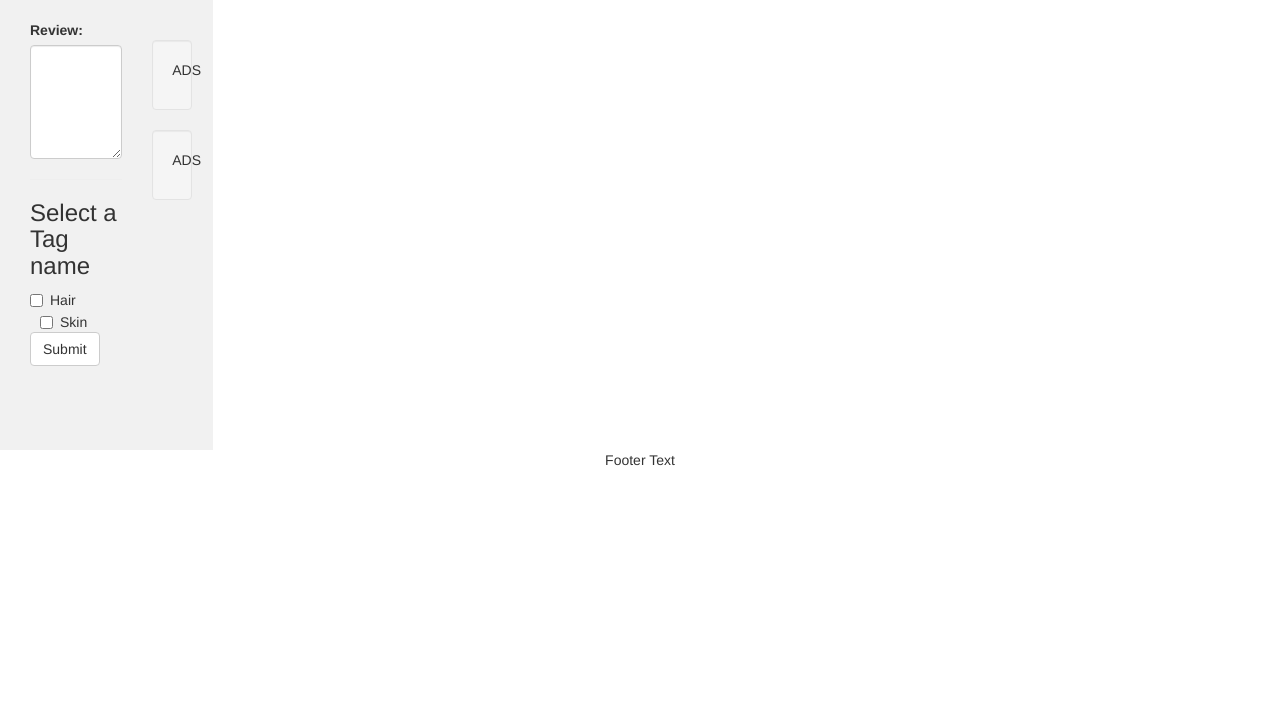
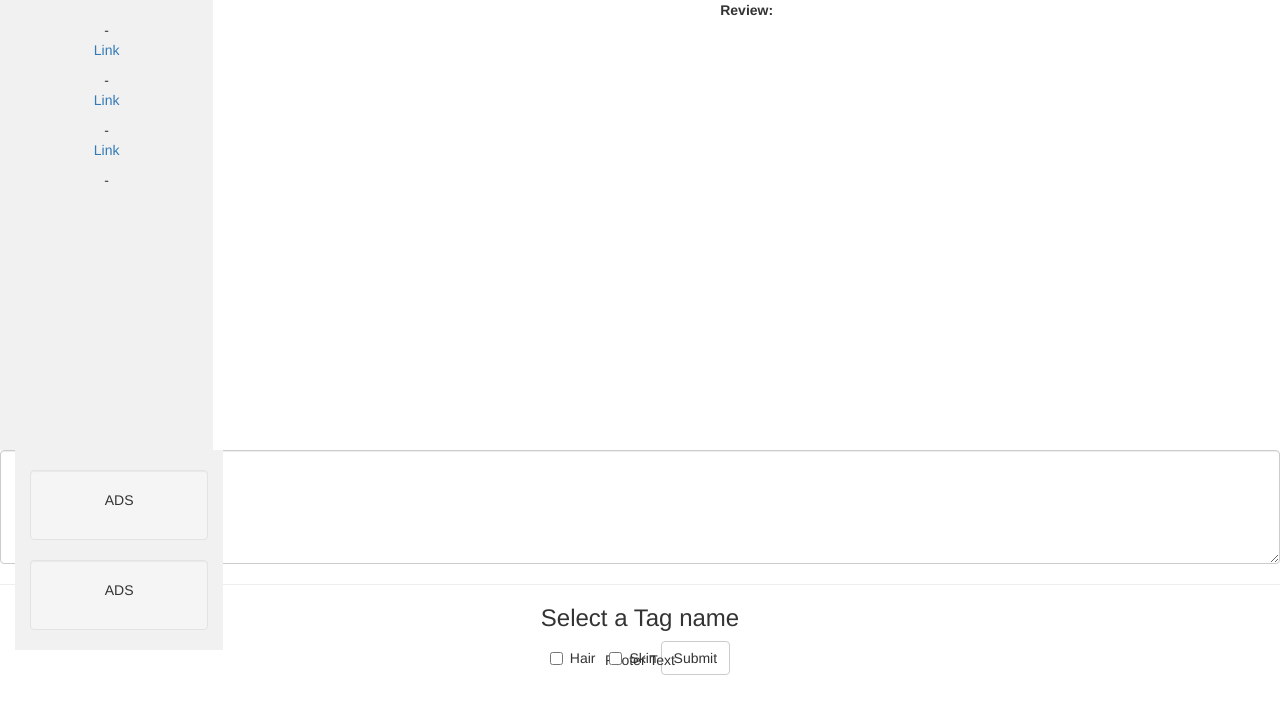
Before and after one commit to chelshunt/INST377Proj, a PHP site: page /WritePost.php in a window 1280 px wide. Shown: the part 52-766 px from the top of the page. Run offline with PHP 8.4, Linux system fonts and the light colour scheme; data that the repository does not hold is empty; some libraries are stand-ins or nearby versions.

Commit message:
Update WritePost.php

```diff
--- a/WritePost.php
+++ b/WritePost.php
@@ -114,10 +114,14 @@
 
 
 
-<div class="container-fluid text-center">
-  <div class="row content">
-    <div class="col-sm-2 sidenav">
-    <div class="col-sm-8 text-left">
+
+         <div class="container-fluid text-center">
+    <div class="row content">
+      <div class="col-sm-2 sidenav">
+ -      <p><a href="#">Link</a></p>
+ -      <p><a href="#">Link</a></p>
+ -      <p><a href="#">Link</a></p>
+ -    </div>
         <form action="Fetch.php">
        <label for="comment">Review:</label>
         <textarea class="form-control" rows="5" id="review"></textarea>
```
